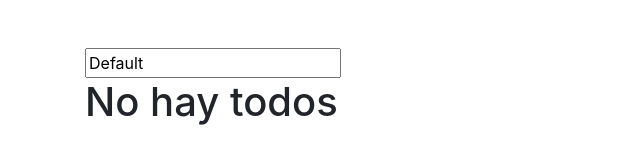
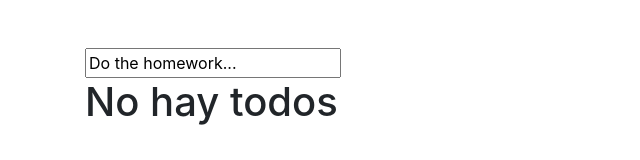
Before and after one commit to assembler-institute/reactjs-wish-list, a React (Create React App) app: page / in a window 1280 px wide. Shown: the top 160 px of the page, without its empty margins (0-640 px from the left). Built offline with nearby package versions, Linux system fonts and the light colour scheme.

Commit message:
Add validation to form

```diff
--- a/src/App.js
+++ b/src/App.js
@@ -1,10 +1,8 @@
 /* eslint-disable prettier/prettier */
-import React, { useState } from "react";
-import _ from "lodash";
-
+import React, { useState, useEffect } from "react";
 import AddToDoTask from "./components/AddToDoTask/AddToDoTask";
 
-import { saveItem } from "./utils/localStorage";
+import { generateNewKey, getItem, saveItem } from "./utils/localStorage";
 import TodoList from "./components/TodoList";
 
 
@@ -12,9 +10,16 @@ function App() {
 
   const [tasks, updateTasks] = useState([])
 
+  // Get localStorage Items
+  useEffect(() => {
+    const localStorageTasks = Object.keys(localStorage).map(key => JSON.parse(getItem(parseInt(key, 10))))
+    updateTasks((prevTasks) => [...prevTasks, ...localStorageTasks])
+  }, [])
+
+  // Add to do task to list
   const handlerToDoTask = (task) => {
     // Save in localStorage
-    const key = _.uniqueId()
+    const key = generateNewKey()
     const taskObj = {
       id: key,
       inputValue: task.title,
@@ -24,10 +29,7 @@ function App() {
     saveItem(taskObj)
 
     // Update tasks state
-    updateTasks((prevTasks) => {
-      return [...prevTasks, taskObj]
-    })
-
+    updateTasks((prevTasks) => [...prevTasks, taskObj])
   }
 
 
--- a/src/components/AddToDoTask/AddToDoTask.js
+++ b/src/components/AddToDoTask/AddToDoTask.js
@@ -1,6 +1,6 @@
 /* eslint-disable prettier/prettier */
 import React from 'react'
-
+import './AddToDoTask.scss'
 // Improve the render of the component
 
 export default class AddToDoTask extends React.Component {
@@ -9,34 +9,44 @@ export default class AddToDoTask extends React.Component {
     super(props)
 
     this.state = {
-      title: 'Default'
+      title: 'Do the homework...',
+      error: false
     }
   }
 
   formSubmit = (event) => {
     event.preventDefault()
 
-    const {handlerToDoTask} = this.props
-    handlerToDoTask(this.state)
+    const {error} = this.state
+    if (!error) {
+      // Send new task to parent
+      const {handlerToDoTask} = this.props
+      handlerToDoTask(this.state)
+      this.updateState({})
+    }
 
-    this.updateState({})
-  }
-
-  updateState = ({text = ''}) => {
-    this.setState({title: text})
   }
 
   handlerInput = (event) => {
     const text = event.target.value
-    this.updateState({text})
+    const error = text.length === 0
+    console.log(error)
+    this.updateState({text, error})
+  }
+
+  updateState = ({text = '', error}) => {
+    this.setState({title: text, error: error})
   }
 
   render() {
-    const { title } = this.state
+    const { title, error } = this.state
     return (
+      <>
       <form onSubmit={this.formSubmit}>
-        <input type="text" value={title} onChange={this.handlerInput} />
+        <input data-testid="create-todo-input" type="text" value={title} onChange={this.handlerInput} />
       </form>
+      <span data-testid="create-todo-error-message" className={error ? `show` : `hide`}>Please enter at least one character</span>
+      </>
     )
   }
 
--- /dev/null
+++ b/src/components/AddToDoTask/AddToDoTask.scss
@@ -0,0 +1,7 @@
+.show {
+  display: block;
+  color: red;
+}
+.hide {
+  display: none;
+}
--- /dev/null
+++ b/src/components/AddToDoTask/index.js
@@ -0,0 +1,3 @@
+import AddToDoTask from "./AddToDoTask";
+
+export default AddToDoTask;
--- a/src/components/TodoList/TodoList.js
+++ b/src/components/TodoList/TodoList.js
@@ -20,6 +20,7 @@ export default class TodoList extends React.Component {
         <div className="todo-list">
          {
          tasks.map(task => (
+
             <TodoTask key={task.id} id={task.id} inputValue={task.inputValue} />
           ))
          }
--- a/src/components/TodoTask/TodoTask.js
+++ b/src/components/TodoTask/TodoTask.js
@@ -54,7 +54,7 @@ export default class TodoTask extends React.Component {
             </span>
           </button>
           <form onSubmit={this.handlerSubmit}>
-            <input className="input-task" type="text" key={id} id={id} value={inputValue}
+            <input required className="input-task" type="text" key={id} id={id} value={inputValue}
             onChange={this.editHandler}
             onFocus={() => this.setState({isEditing: true})}
             onBlur={() => this.setState({isEditing: false})}
--- a/src/utils/localStorage.js
+++ b/src/utils/localStorage.js
@@ -4,9 +4,13 @@ export function saveItem(item) {
 }
 
 export function getItem(id) {
-  window.localStorage.getItem(id)
+  return window.localStorage.getItem(id)
 }
 
 export function deleteItem(id) {
   window.localStorage.removeItem(id)
 }
+
+export function generateNewKey() {
+  return Object.keys(localStorage).length > 0 ? Math.max(...Object.keys(localStorage)) + 1 : 1
+}
```
